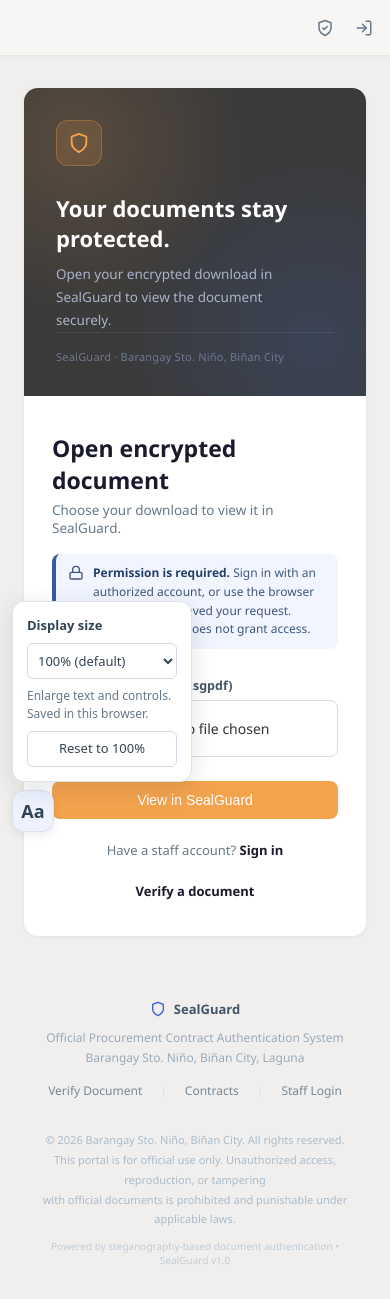
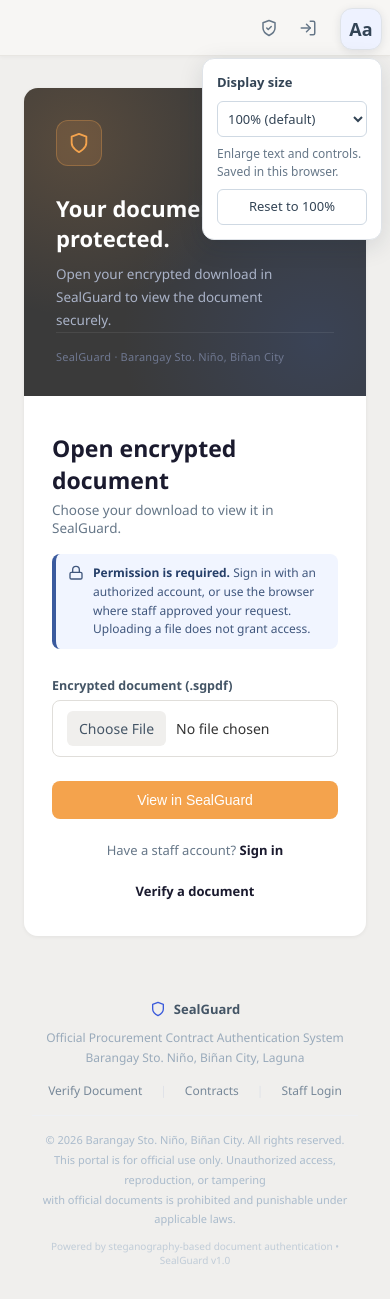
Before and after one commit to Chalesgo/Capstone-encryption, a Django app: page /open-encrypted/ in a window 390 px wide, after a click on "Aa". Run offline with Django 5.2, Linux system fonts and the light colour scheme.

Commit message:
Move display size into profile and visitor header

```diff
--- a/contracts/static/contracts/display-size.css
+++ b/contracts/static/contracts/display-size.css
@@ -1,5 +1,5 @@
 #sg-display-size {
-  position: fixed; bottom: 12px; left: 12px; z-index: 20000;
+  position: fixed; top: 8px; right: 18px; z-index: 20000;
   color: #334455; font: 13px/1.5 'DM Sans', system-ui, sans-serif;
 }
 #sg-display-size summary {
@@ -11,7 +11,7 @@
 #sg-display-size summary::-webkit-details-marker { display: none; }
 #sg-display-size summary:hover, #sg-display-size[open] summary { background: #eef2ff; }
 #sg-display-size .sg-size-panel {
-  position: absolute; bottom: 50px; left: 0; width: 180px;
+  position: absolute; top: 50px; right: 0; width: 180px;
   box-sizing: border-box; padding: 14px; border: 1px solid #dfe3e8;
   border-radius: 12px; background: #fff; box-shadow: 0 6px 24px #15253620;
 }
@@ -24,3 +24,20 @@
 #sg-display-size p { margin: 8px 0; color: #667788; font-size: 12px; }
 #sg-display-size :focus-visible { outline: 2px solid #3b5bdb; outline-offset: 3px; }
 @media print { #sg-display-size { display: none; } }
+#sg-display-size.sg-size-inline {
+  position: static; margin: 14px 0; text-align: left;
+}
+#sg-display-size.sg-size-inline .sg-size-panel {
+  position: static; width: 100%; box-shadow: none; background: #f7f6f4;
+}
+#sg-display-size.sg-size-admin {
+  position: relative; top: auto; right: auto; display: inline-block;
+  margin-left: 12px; vertical-align: middle; text-align: left;
+}
+#profile-modal .profile-modal-card {
+  max-height: calc(100% - 12px); overflow-y: auto;
+}
+@media (max-width: 900px) {
+  .public-mobile-topbar { padding-right: 64px !important; }
+  #sg-display-size:not(.sg-size-inline):not(.sg-size-admin) { right: 8px; }
+}
--- a/contracts/static/contracts/display-size.js
+++ b/contracts/static/contracts/display-size.js
@@ -12,7 +12,7 @@
     size = normalize(value);
     document.documentElement.style.zoom = String(size / 100);
     if (select) select.value = String(size);
-    window.dispatchEvent(new Event('resize'));
+    window.dispatchEvent(new Event('sealguard:display-size'));
   }
   try { size = normalize(localStorage.getItem(key)); } catch (_) { /* Storage may be blocked. */ }
   apply(size);
@@ -24,10 +24,14 @@
     if (event.key === key || event.key === null) apply(event.newValue);
   });
   document.addEventListener('DOMContentLoaded', () => {
-    const control = document.createElement('details');
+    const slot = document.querySelector('[data-display-size-slot]');
+    const adminTools = document.getElementById('user-tools');
+    const control = document.createElement(slot ? 'section' : 'details');
     control.id = 'sg-display-size';
+    if (slot) control.classList.add('sg-size-inline');
+    else if (adminTools) control.classList.add('sg-size-admin');
     control.innerHTML = `
-      <summary title="Change display size" aria-label="Display size"><span aria-hidden="true">Aa</span></summary>
+      ${slot ? '' : '<summary title="Change display size" aria-label="Display size"><span aria-hidden="true">Aa</span></summary>'}
       <div class="sg-size-panel">
         <label for="sg-size-select">Display size</label>
         <select id="sg-size-select" aria-describedby="sg-size-help">
@@ -36,11 +40,12 @@
         <p id="sg-size-help">Enlarge text and controls. Saved in this browser.</p>
         <button type="button">Reset to 100%</button>
       </div>`;
-    document.body.appendChild(control);
+    (slot || adminTools || document.body).appendChild(control);
     select = control.querySelector('select');
     select.value = String(size);
     select.addEventListener('change', () => save(select.value));
     control.querySelector('button').addEventListener('click', () => save(100));
+    if (!slot) {
       document.addEventListener('pointerdown', event => {
         if (!control.contains(event.target)) control.open = false;
       });
@@ -50,5 +55,6 @@
           control.querySelector('summary').focus();
         }
       });
+    }
   });
 })();
--- a/contracts/templates/base.html
+++ b/contracts/templates/base.html
@@ -851,6 +851,7 @@
                 <span class="profile-detail-value">{{ user.date_joined|date:"F j, Y" }}</span>
             </div>
         </div>
+        <div data-display-size-slot></div>
         <div class="profile-modal-actions">
             {% if user.is_superuser %}
             <a class="btn btn-primary profile-action" href="/admin/">Open Admin Portal</a>
```
Lines whose indentation alone changed are shown as unchanged.
